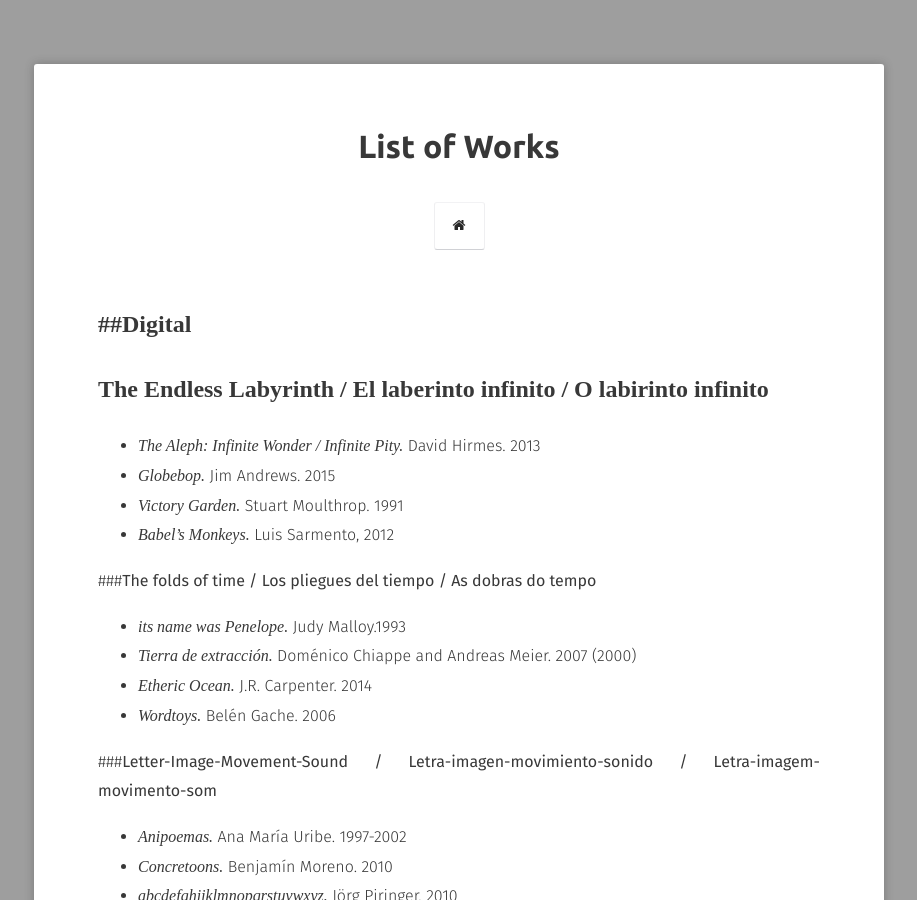
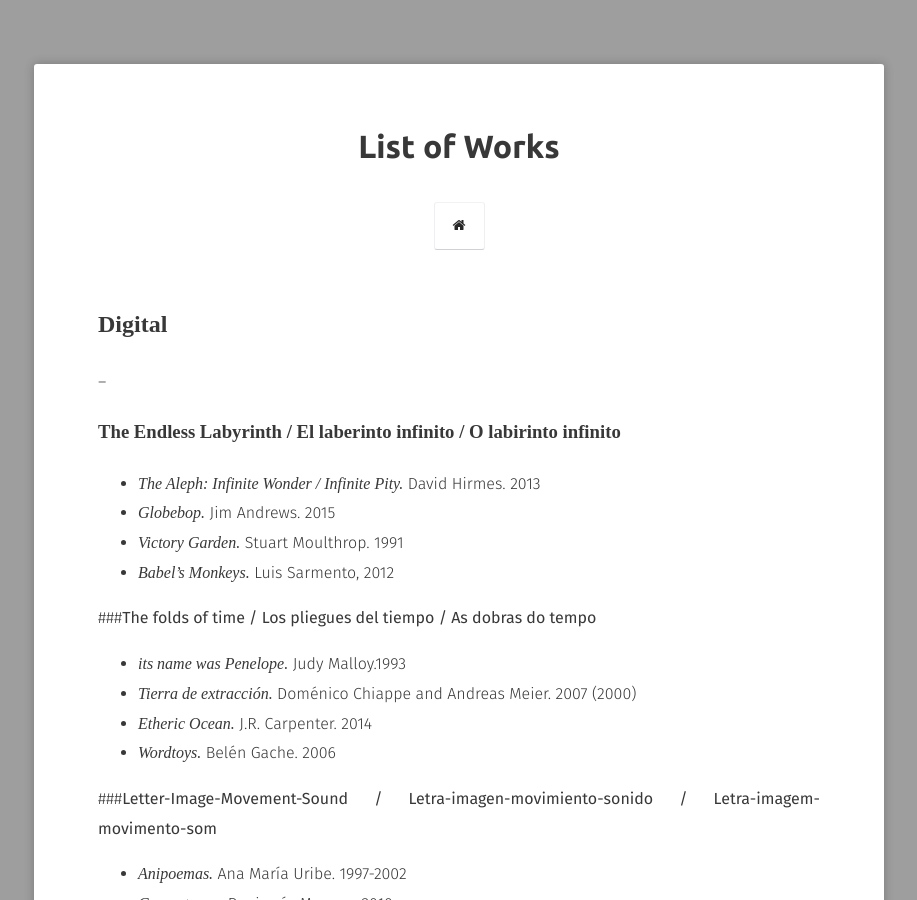
Before and after one commit to nolegacyexhibit/nolegacyexhibit.github.io, a Jekyll site: the page built from collection/listofworks.md, in a window 1280 px wide and 900 px high. Shown: the whole window, without its empty margins (181-1098 px from the left). Built offline with Jekyll 4.4.1, drawn with Linux system fonts in a browser that asks for light colours; some web fonts are replaced.

```diff
--- a/collection/listofworks.md
+++ b/collection/listofworks.md
@@ -5,12 +5,12 @@ tags: [collection]
 ---
 
 
-##Digital
+## Digital
 --
 
 
-**The Endless Labyrinth / El laberinto infinito /  O labirinto infinito**
----
+### **The Endless Labyrinth / El laberinto infinito /  O labirinto infinito**
+
 
 
 - *The Aleph: Infinite Wonder / Infinite Pity.* David Hirmes. 2013
```
